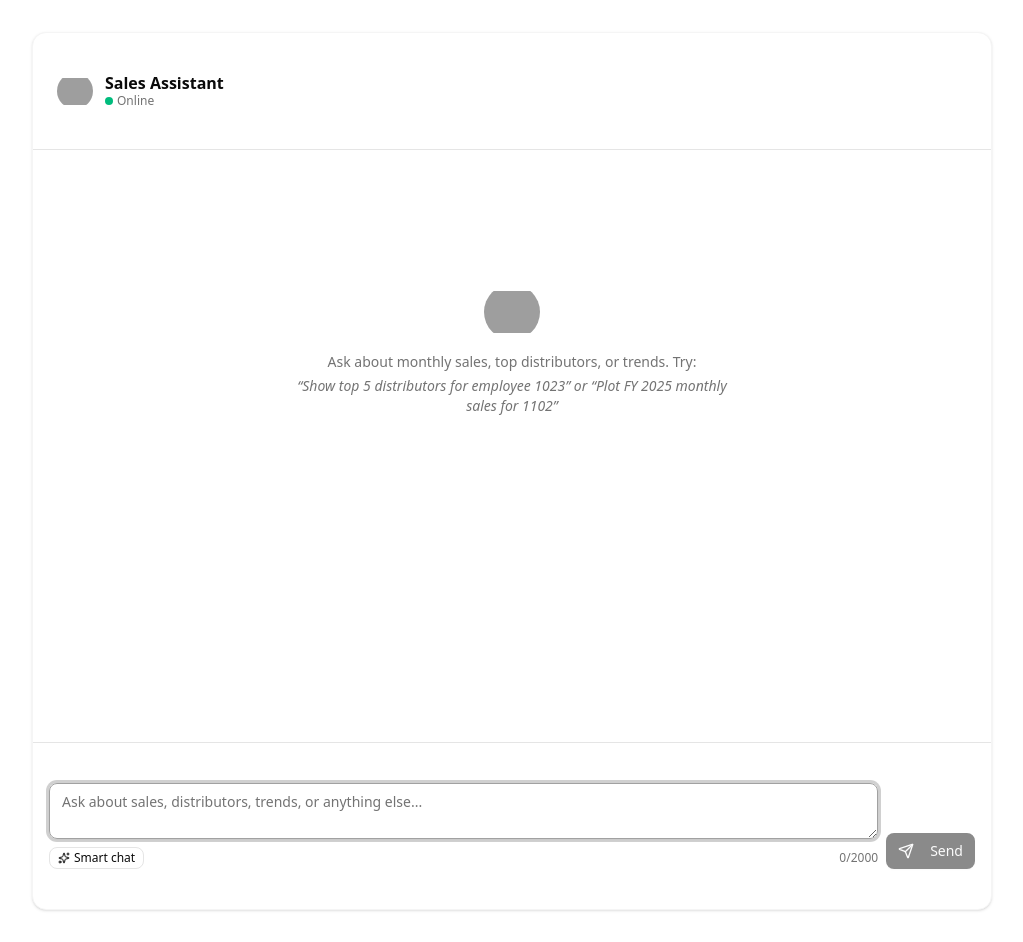
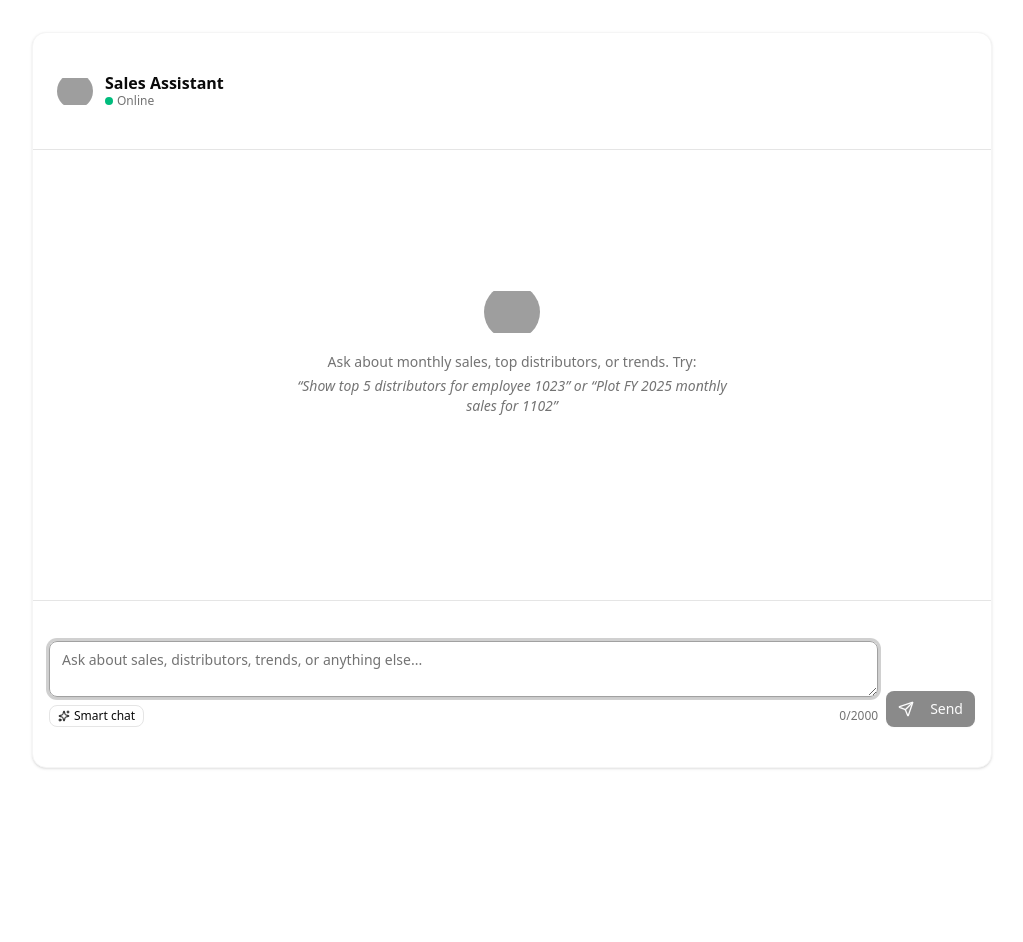
Before and after one commit to ishaangupta2311/llm_integration, a Next.js app in the folder js-version/: page /chatbot in a window 1280 px wide. Shown: the whole page, without its empty margins (128-1151 px from the left). After the commit the page ends 800 px from the top, so only its background shows below. Built offline with nearby package versions, Linux system fonts and the light colour scheme; grey boxes are pictures that could not be loaded.

Commit message:
fix: refactor css to fit the chat window in the viewport

```diff
--- a/js-version/src/app/chatbot/page.js
+++ b/js-version/src/app/chatbot/page.js
@@ -144,14 +144,18 @@ export default function ChatPage() {
   }, [messages]);
 
   return (
-    <div className="mx-auto max-w-5xl p-4 md:p-6 lg:p-8">
-      <Card className="border-muted shadow-sm">
+    <div className="mx-auto max-w-5xl p-4 md:p-6 lg:p-8 h-screen box-border flex flex-col">
+      <Card className="border-muted shadow-sm flex flex-col flex-1 min-h-0">
         <Header />
 
         <Separator />
 
-        <CardContent className="p-0">
-          <ScrollArea className="h-[60vh] md:h-[68vh] px-4" ref={scrollRef}>
+        <CardContent className="p-0 flex-1 flex flex-col min-h-0">
+          <ScrollArea
+            className="flex-1 min-h-0 px-4"
+            style={{ maxHeight: "100%", height: "100%" }}
+            ref={scrollRef}
+          >
             <div className="py-4 space-y-6">
               {messages.length === 0 ? (
                 <EmptyState />
```
